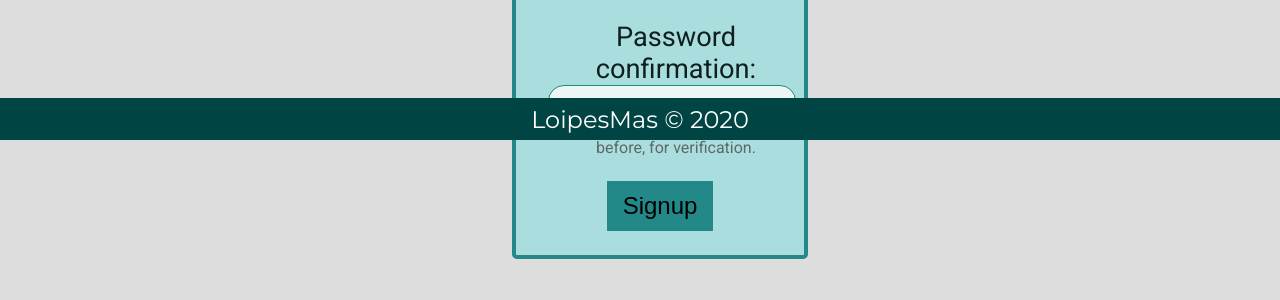
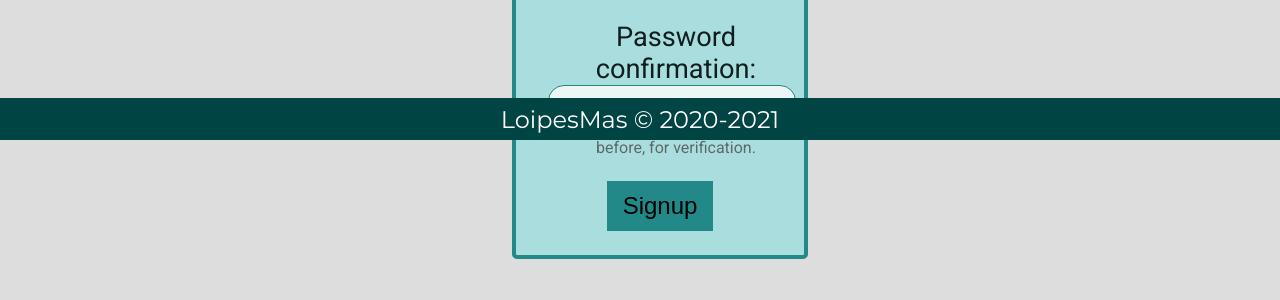
Before and after one commit to LoipesMas/music-collection-lm, a Django app: page /accounts/signup/ in a window 1280 px wide. Shown: the part 660-960 px from the top of the page. Run offline with Django 3.2, Linux system fonts and the light colour scheme.

Commit message:
Update footer

```diff
--- a/templates/base_layout.html
+++ b/templates/base_layout.html
@@ -38,8 +38,7 @@
     </div>
     <footer class="footer">
         <div class="container">
-            <div class="row text-center"> LoipesMas © 2020</div>
-
+            <div class="row text-center"> LoipesMas © 2020-2021</div>
         </div>
     </footer>
     </body>
```
Also changed, not shown: templates/test.html (line endings or trailing spaces).
